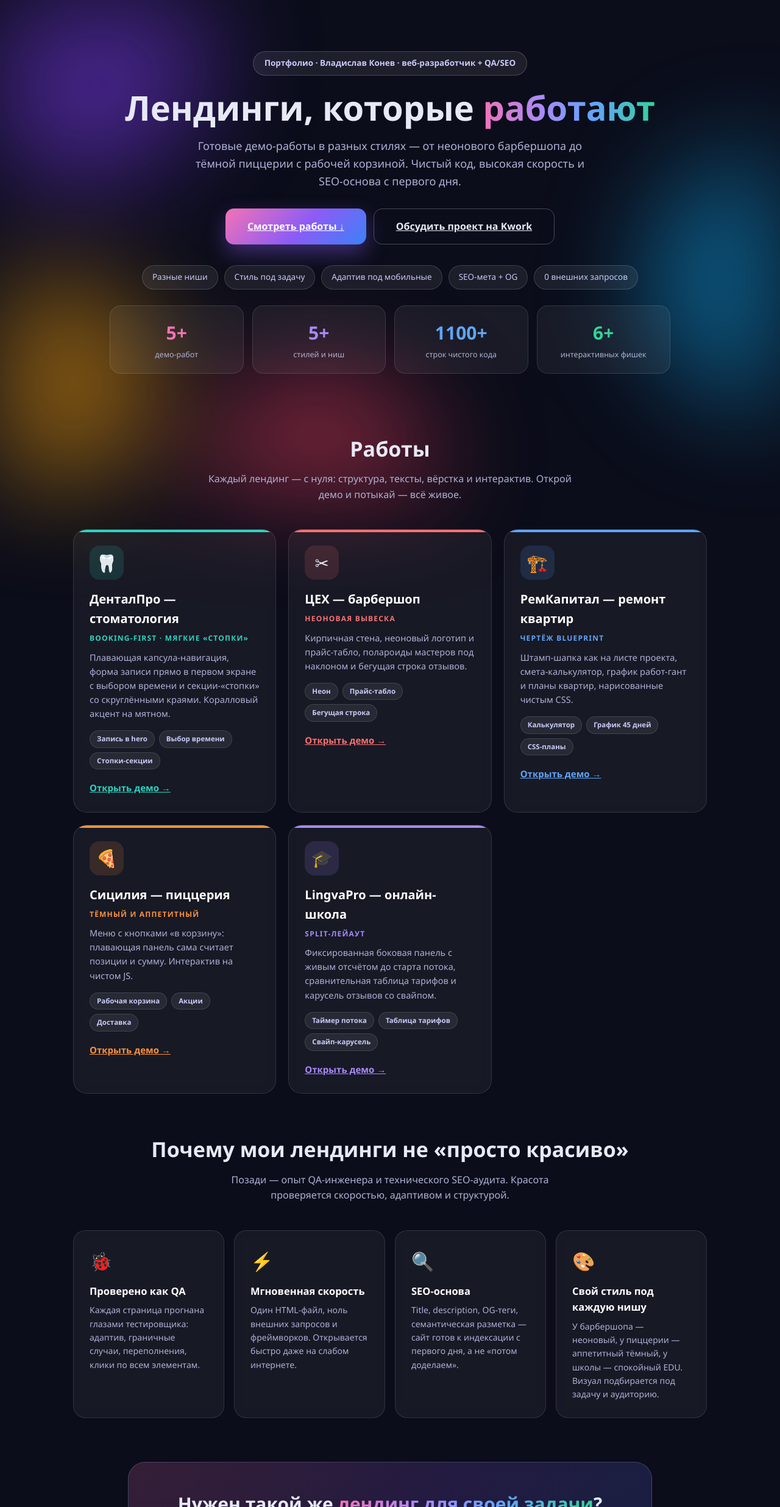
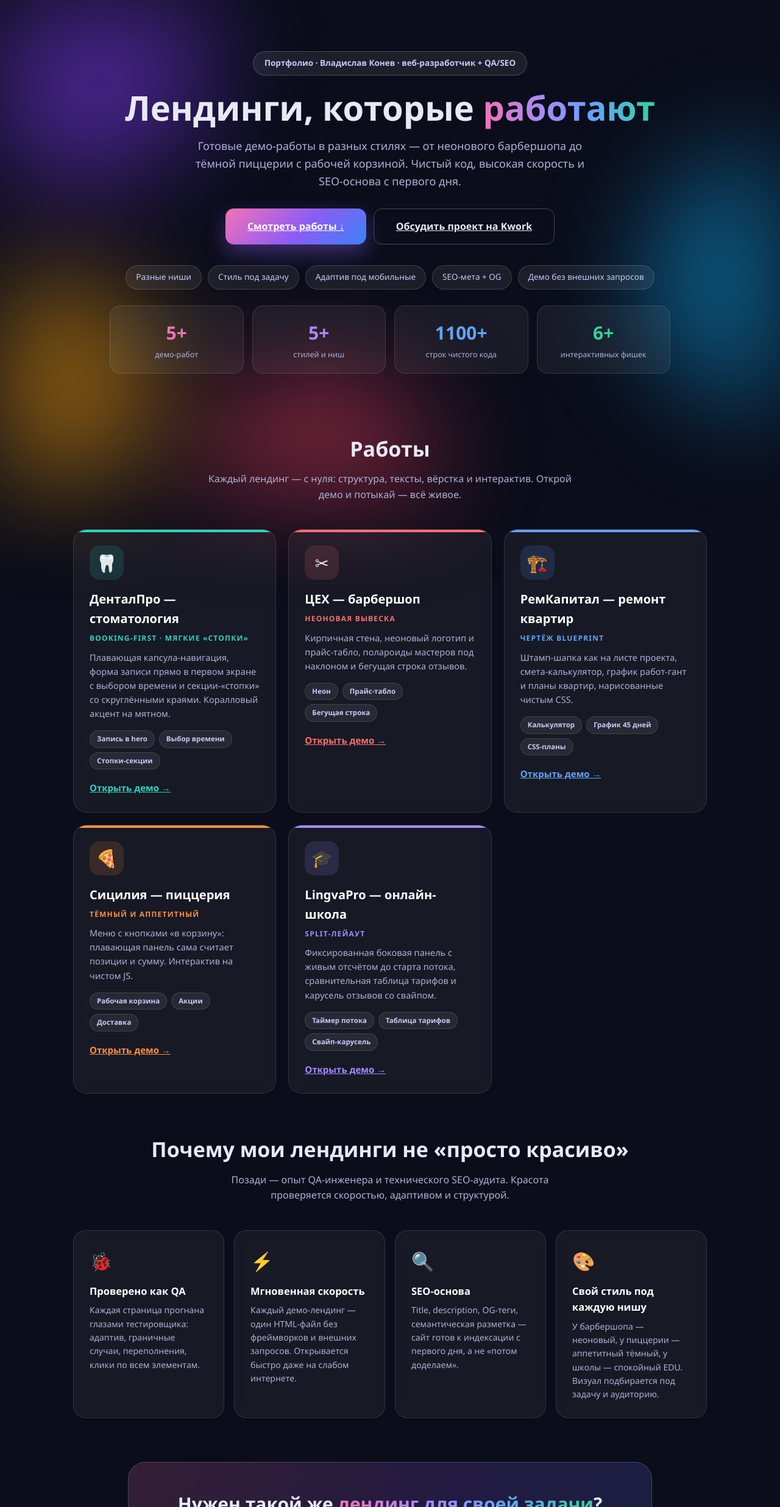
Before and after one commit to vekonev-prof/vekonev-prof.github.io, a plain HTML site: page index.html in a window 1280 px wide. Shown: the top 2472 px of the page at 61% size. Drawn offline with Linux system fonts and the light colour scheme.

Commit message:
Clarify 'zero external requests' claims: scope to demo landings

```diff
--- a/index.html
+++ b/index.html
@@ -145,7 +145,7 @@ footer a{color:#c7cbf7}
 <span class="chip">Стиль под задачу</span>
 <span class="chip">Адаптив под мобильные</span>
 <span class="chip">SEO-мета + OG</span>
-<span class="chip">0 внешних запросов</span>
+<span class="chip">Демо без внешних запросов</span>
 </div>
 <div class="stats">
 <div class="stat"><div class="stat-num">5+</div><div class="stat-text">демо-работ</div></div>
@@ -206,7 +206,7 @@ footer a{color:#c7cbf7}
 </section>
 <div class="why">
 <div class="why-item"><div class="why-icon">🐞</div><h3>Проверено как QA</h3><p>Каждая страница прогнана глазами тестировщика: адаптив, граничные случаи, переполнения, клики по всем элементам.</p></div>
-<div class="why-item"><div class="why-icon">⚡</div><h3>Мгновенная скорость</h3><p>Один HTML-файл, ноль внешних запросов и фреймворков. Открывается быстро даже на слабом интернете.</p></div>
+<div class="why-item"><div class="why-icon">⚡</div><h3>Мгновенная скорость</h3><p>Каждый демо-лендинг — один HTML-файл без фреймворков и внешних запросов. Открывается быстро даже на слабом интернете.</p></div>
 <div class="why-item"><div class="why-icon">🔍</div><h3>SEO-основа</h3><p>Title, description, OG-теги, семантическая разметка — сайт готов к индексации с первого дня, а не «потом доделаем».</p></div>
 <div class="why-item"><div class="why-icon">🎨</div><h3>Свой стиль под каждую нишу</h3><p>У барбершопа — неоновый, у пиццерии — аппетитный тёмный, у школы — спокойный EDU. Визуал подбирается под задачу и аудиторию.</p></div>
 </div>
```
